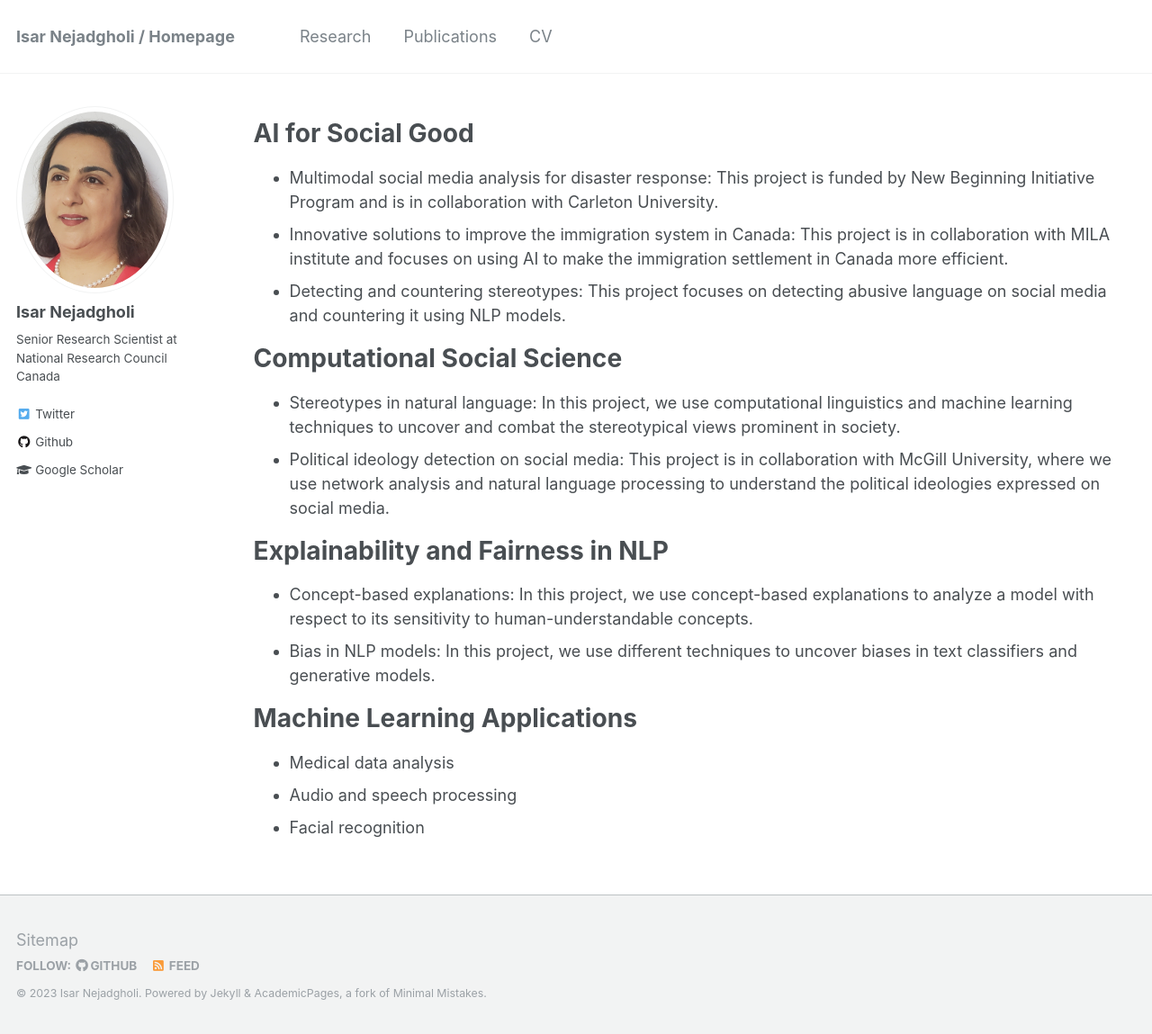
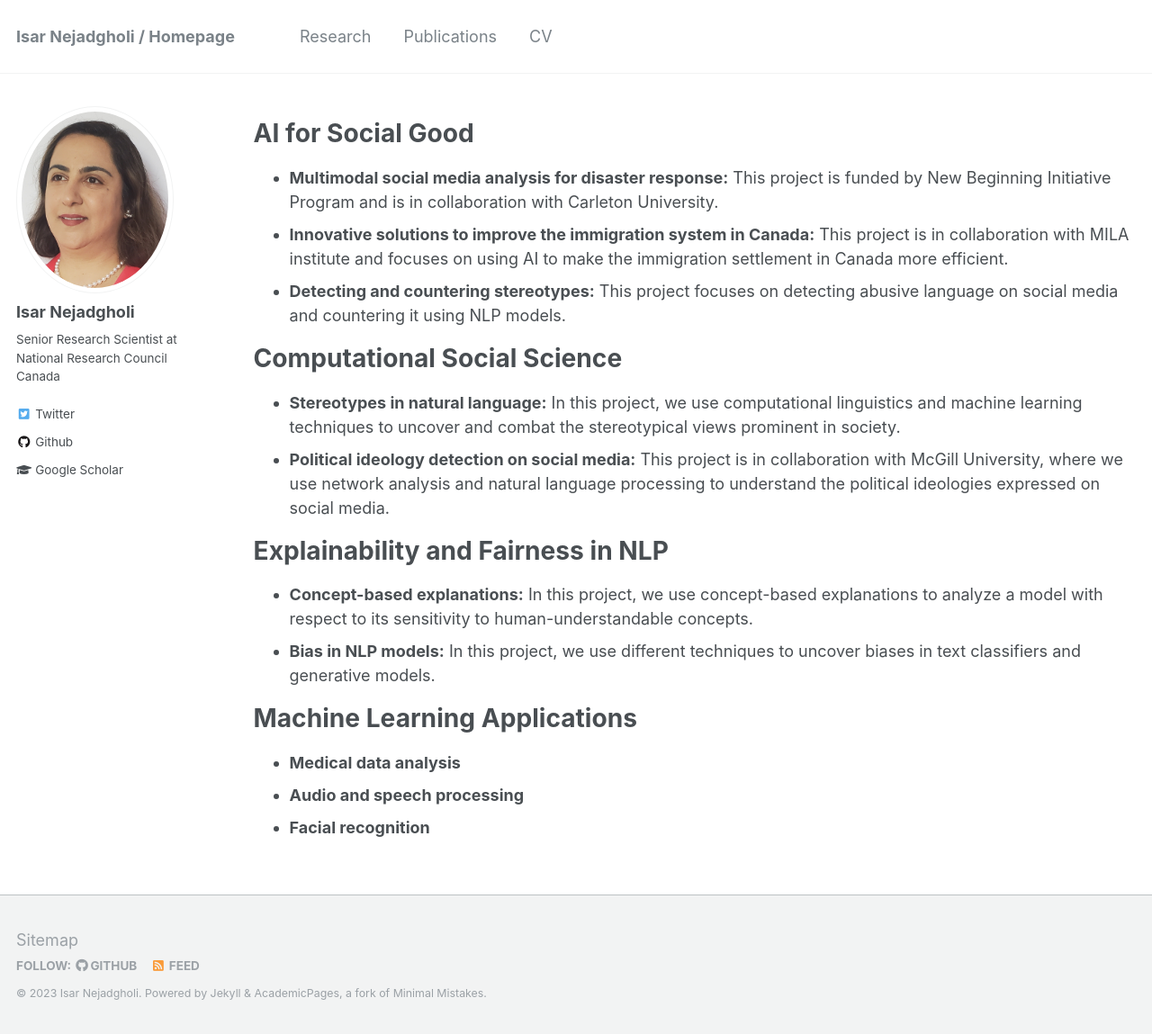
Before and after one commit to IsarNejad/IsarNejad.github.io, a Jekyll site: the page built from _pages/research.md, in a window 1280 px wide and 1149 px high. Shown: the whole window at 90% size. Built offline with Jekyll 4.4.1, drawn with Linux system fonts in a browser that asks for light colours.

```diff
--- a/_pages/research.md
+++ b/_pages/research.md
@@ -7,19 +7,19 @@ author_profile: true
 
 
 # AI for Social Good
-  - Multimodal social media analysis for disaster response: This project is funded by New Beginning Initiative Program and is in collaboration with Carleton University.
-  - Innovative solutions to improve the immigration system in Canada: This project is in collaboration with MILA institute and focuses on using AI to make the immigration settlement in Canada more efficient.
-  - Detecting and countering stereotypes: This project focuses on detecting abusive language on social media and countering it using NLP models.
+  - **Multimodal social media analysis for disaster response:** This project is funded by New Beginning Initiative Program and is in collaboration with Carleton University.
+  - **Innovative solutions to improve the immigration system in Canada:** This project is in collaboration with MILA institute and focuses on using AI to make the immigration settlement in Canada more efficient.
+  - **Detecting and countering stereotypes:** This project focuses on detecting abusive language on social media and countering it using NLP models.
 
 # Computational Social Science
-  - Stereotypes in natural language: In this project, we use computational linguistics and machine learning techniques to uncover and combat the stereotypical views prominent in society.
-  - Political ideology detection on social media: This project is in collaboration with McGill University, where we use network analysis and natural language processing to understand the political ideologies expressed on social media.
+  - **Stereotypes in natural language:** In this project, we use computational linguistics and machine learning techniques to uncover and combat the stereotypical views prominent in society.
+  - **Political ideology detection on social media:** This project is in collaboration with McGill University, where we use network analysis and natural language processing to understand the political ideologies expressed on social media.
 
 # Explainability and Fairness in NLP
-  - Concept-based explanations: In this project, we use concept-based explanations to analyze a model with respect to its sensitivity to human-understandable concepts.
-  - Bias in NLP models: In this project, we use different techniques to uncover biases in text classifiers and generative models.
+  - **Concept-based explanations:** In this project, we use concept-based explanations to analyze a model with respect to its sensitivity to human-understandable concepts.
+  - **Bias in NLP models:** In this project, we use different techniques to uncover biases in text classifiers and generative models.
 
 # Machine Learning Applications
-  - Medical data analysis
-  - Audio and speech processing
-  - Facial recognition
+  - **Medical data analysis**
+  - **Audio and speech processing**
+  - **Facial recognition**
```
